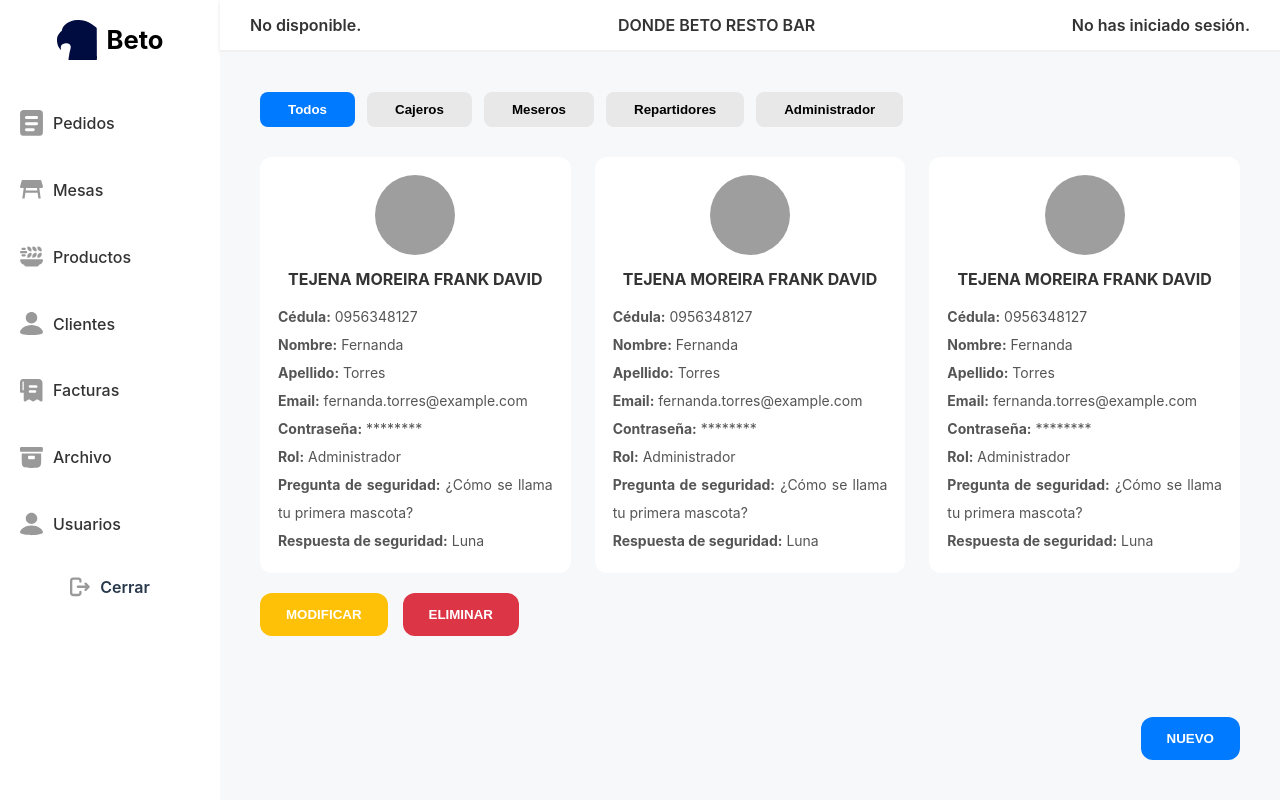
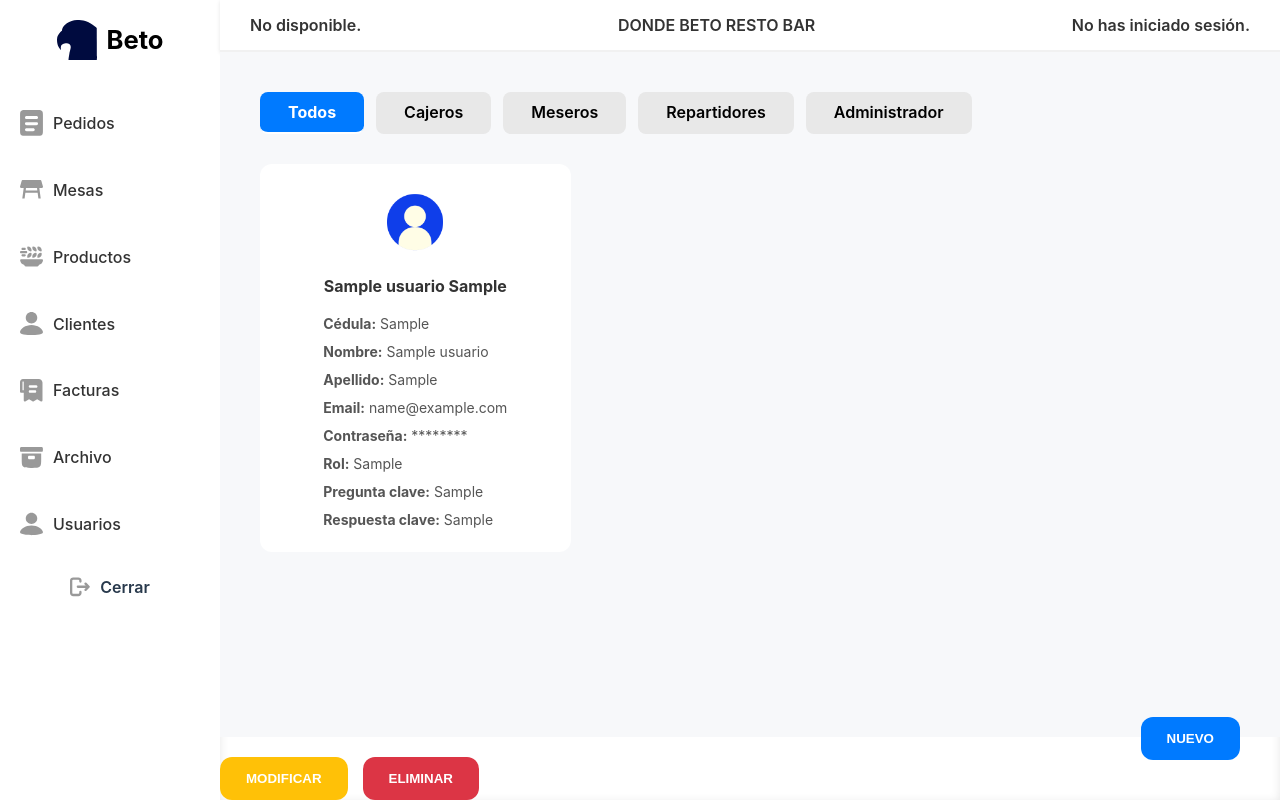
Before and after one commit to Odalis07/DondeBeto, a Django app: page /usuarios/ in a window 1280 px wide. Run offline with Django 5.2, Linux system fonts and the light colour scheme; tables that the repository leaves empty hold one stand-in row (values such as "Sample post"); grey boxes are pictures that could not be loaded.

Commit message:
Implementación de filtros de usuarios por rol y ajustes en la vista de usuarios

```diff
--- a/DondeBeto/restaurante/static/css/Usuarios.css
+++ b/DondeBeto/restaurante/static/css/Usuarios.css
@@ -83,6 +83,7 @@ html, body {
   margin-bottom: 30px;
 }
 
+/* Estilo de los enlaces/tab */
 .tab {
   padding: 10px 28px;
   background: #e8e8e8;
@@ -91,15 +92,22 @@ html, body {
   cursor: pointer;
   transition: 0.3s;
   border: none;
+  text-decoration: none; /* Asegura que no haya subrayado */
+  color: black; /* Color de texto negro por defecto */
 }
 
+/* Estilo cuando el tab está en hover */
 .tab:hover {
   background: #dcdcdc;
 }
 
+/* Estilo cuando el tab está activo */
 .tab.active {
   background: var(--color-primary);
-  color: #fff;
+  color: #fff; /* Letras blancas para el estado activo */
+  font-weight: 700; /* Puede ser más grueso si lo prefieres */
+  text-decoration: none; /* Asegura que el texto no esté subrayado */
+  border-bottom: 2px solid #fff; /* Opcional: subrayado en blanco si quieres destacar el tab activo */
 }
 
 /* ---------------------------------------------------
--- a/DondeBeto/restaurante/templates/adm/Usuarios.html
+++ b/DondeBeto/restaurante/templates/adm/Usuarios.html
@@ -66,64 +66,40 @@
           </div>
         </header>
 
+
         <section class="content">
   <!-- TABS -->
   <div class="tabs">
-            <button class="tab active">Todos</button>
-            <button class="tab">Cajeros</button>
-            <button class="tab">Meseros</button>
-            <button class="tab">Repartidores</button>
-            <button class="tab">Administrador</button>
+    <a href="?rol=Todos" class="tab {% if rol_seleccionado == 'todos' %}active{% endif %}">Todos</a>
+    <a href="?rol=cajero" class="tab {% if rol_seleccionado == 'cajero' %}active{% endif %}">Cajeros</a>
+    <a href="?rol=mesero" class="tab {% if rol_seleccionado == 'mesero' %}active{% endif %}">Meseros</a>
+    <a href="?rol=repartidor" class="tab {% if rol_seleccionado == 'repartidor' %}active{% endif %}">Repartidores</a>
+    <a href="?rol=administrador" class="tab {% if rol_seleccionado == 'administrador' %}active{% endif %}">Administrador</a>
   </div>
 
   <!-- GRID USUARIOS -->
   <div class="usuarios-grid">
+    {% for user in usuarios %}
     <div class="card-user">
-              <img src="{% static 'img/usuario1.svg' %}" alt="Foto usuario">
-              <div class="name">TEJENA MOREIRA FRANK DAVID</div>
+      <img src="{% static 'img/usuario.png' %}" alt="Foto usuario">
+      <div class="name">{{ user.nombre }} {{ user.apellido }}</div>
       <div class="detail">
-                <strong>Cédula:</strong> 0956348127 <br>
-                <strong>Nombre:</strong> Fernanda <br>
-                <strong>Apellido:</strong> Torres <br>
-                <strong>Email:</strong> fernanda.torres@example.com <br>
+        <strong>Cédula:</strong> {{ user.cedula }} <br>
+        <strong>Nombre:</strong> {{ user.nombre }} <br>
+        <strong>Apellido:</strong> {{ user.apellido }} <br>
+        <strong>Email:</strong> {{ user.email }} <br>
         <strong>Contraseña:</strong> ******** <br>
-                <strong>Rol:</strong> Administrador <br>
-                <strong>Pregunta de seguridad:</strong> ¿Cómo se llama tu primera mascota? <br>
-                <strong>Respuesta de seguridad:</strong> Luna <br>
-
+        <strong>Rol:</strong> {{ user.rol }} <br>
+        <strong>Pregunta clave:</strong> {{ user.pregunta_clave }} <br>
+        <strong>Respuesta clave:</strong> {{ user.respuesta_clave }} <br>
       </div>
     </div>
+    {% empty %}
+    <p>No hay usuarios registrados para este rol.</p>
+    {% endfor %}
+  </div>
+</section>
 
-            <div class="card-user">
-              <img src="{% static 'img/usuario2.svg' %}" alt="Foto usuario">
-              <div class="name">TEJENA MOREIRA FRANK DAVID</div>
-              <div class="detail">
-                <strong>Cédula:</strong> 0956348127 <br>
-                <strong>Nombre:</strong> Fernanda <br>
-                <strong>Apellido:</strong> Torres <br>
-                <strong>Email:</strong> fernanda.torres@example.com <br>
-                <strong>Contraseña:</strong> ******** <br>
-                <strong>Rol:</strong> Administrador <br>
-                <strong>Pregunta de seguridad:</strong> ¿Cómo se llama tu primera mascota? <br>
-                <strong>Respuesta de seguridad:</strong> Luna <br>
-              </div>
-            </div>
-
-            <div class="card-user">
-              <img src="{% static 'img/usuario3.svg' %}" alt="Foto usuario">
-              <div class="name">TEJENA MOREIRA FRANK DAVID</div>
-              <div class="detail">
-                <strong>Cédula:</strong> 0956348127 <br>
-                <strong>Nombre:</strong> Fernanda <br>
-                <strong>Apellido:</strong> Torres <br>
-                <strong>Email:</strong> fernanda.torres@example.com <br>
-                <strong>Contraseña:</strong> ******** <br>
-                <strong>Rol:</strong> Administrador <br>
-                <strong>Pregunta de seguridad:</strong> ¿Cómo se llama tu primera mascota? <br>
-                <strong>Respuesta de seguridad:</strong> Luna <br>
-              </div>
-            </div>
-          </div>
 
           <!-- BOTONES DE ACCIÓN -->
           <div class="acciones">
--- a/DondeBeto/restaurante/views.py
+++ b/DondeBeto/restaurante/views.py
@@ -123,17 +123,36 @@ def vista_adm(request):
 
 
 def usuarios_view(request):
+    # Obtener el rol seleccionado desde la URL (por ejemplo, 'Todos', 'cajero', etc.)
+    rol_seleccionado = request.GET.get('rol', 'Todos').lower()  # Convertir siempre a minúsculas
+
+    if rol_seleccionado == 'todos':
+        # Excluir el rol 'cliente' para que no aparezca en la vista "Todos"
+        usuarios = Usuario.objects.exclude(rol='cliente')  # Excluimos 'cliente' en minúsculas
+    elif rol_seleccionado in ['cajero', 'mesero', 'repartidor', 'administrador']:
+        # Filtramos según el rol seleccionado en minúsculas
+        usuarios = Usuario.objects.filter(rol=rol_seleccionado)
+    else:
+        # Si no se pasa un rol válido, mostramos todos los usuarios
+        usuarios = Usuario.objects.all()
+
+    # Obtener el usuario actual (opcional)
     usuario_id = request.session.get('usuario_id')
-
     if usuario_id:
         try:
-
             usuario = Usuario.objects.get(id=usuario_id)
         except Usuario.DoesNotExist:
             usuario = None
     else:
         usuario = None
-    return render(request, 'adm/Usuarios.html',{'usuario': usuario, 'rol': usuario.rol if usuario else None})
+
+    # Pasamos los usuarios y el rol seleccionado a la plantilla
+    return render(request, 'adm/Usuarios.html', {'usuario': usuario, 'usuarios': usuarios, 'rol_seleccionado': rol_seleccionado})
+
+
+
+
+
 
 def clientes_view(request):
     usuario_id = request.session.get('usuario_id')
```
Also changed, not shown: DondeBeto/restaurante/static/css/Clientes.css (+9 -1 lines). Lines whose indentation alone changed are shown as unchanged.
